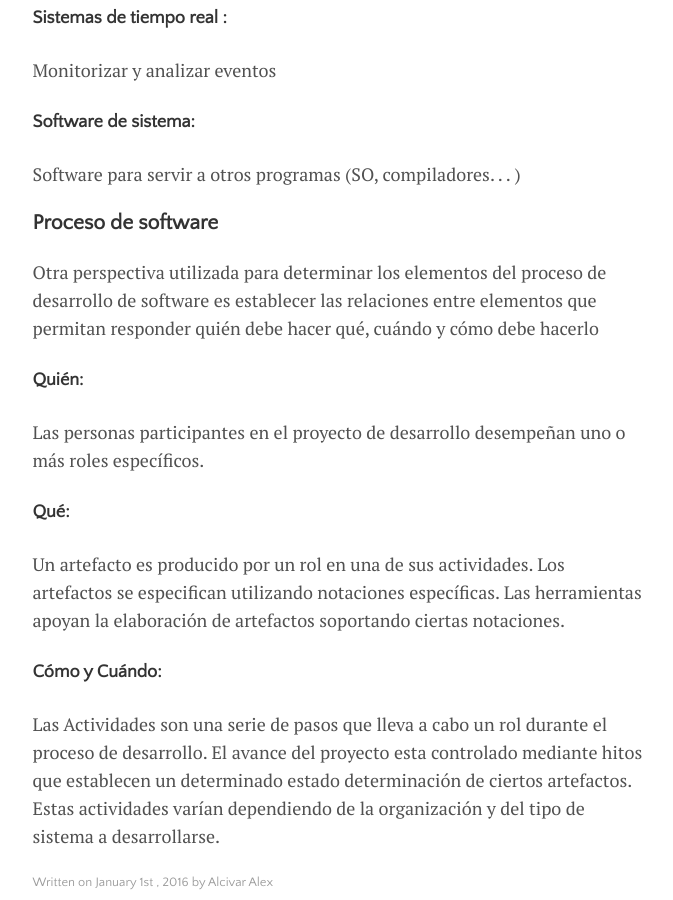
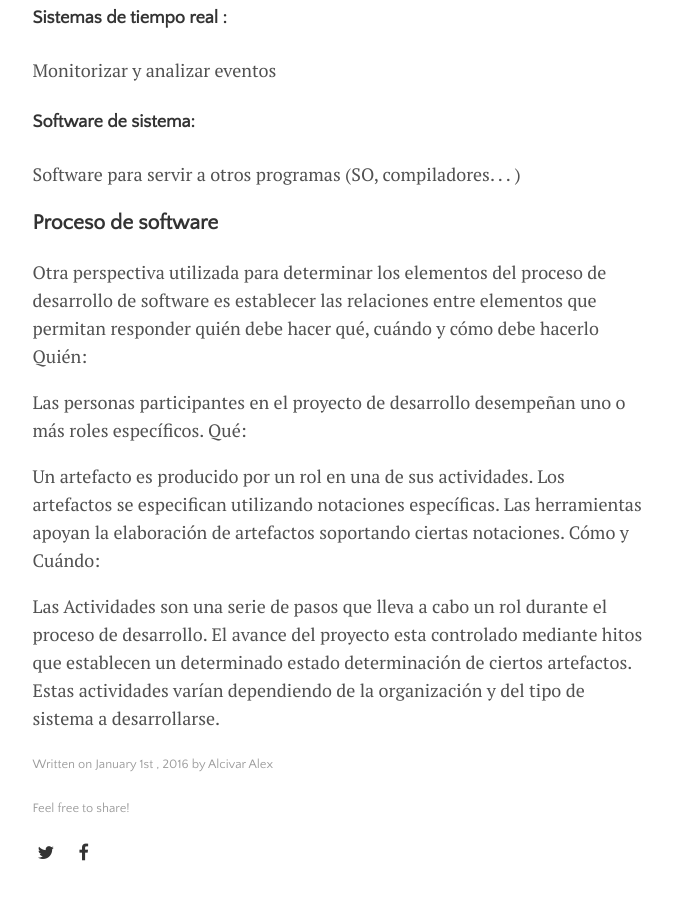
Before and after one commit to Junnlex/Trabajo, a Jekyll site: the page built from _posts/2016-01-01-welcome-to-lagrange.md, in a window 1280 px wide and 900 px high, scrolled down 3482 px. Shown: the whole window, without its empty margins (300-973 px from the left). Built offline with Jekyll 4.4.1, drawn with Linux system fonts in a browser that asks for light colours; part of the change alters nothing that is shown.

```diff
--- a/_posts/2016-01-01-welcome-to-lagrange.md
+++ b/_posts/2016-01-01-welcome-to-lagrange.md
@@ -107,15 +107,18 @@ Software para servir a otros programas (SO, compiladores. . . )
 Otra perspectiva utilizada para determinar los elementos del proceso de
 desarrollo de software es establecer las relaciones entre elementos que
 permitan responder quién debe hacer qué, cuándo y cómo debe hacerlo
-#### Quién:
+Quién:
+
 Las personas participantes en el proyecto de desarrollo
 desempeñan uno o más roles específicos.
-#### Qué:
+Qué:
+
 Un artefacto es producido por un rol en una de sus actividades.
 Los artefactos se especifican utilizando notaciones específicas. Las
 herramientas apoyan la elaboración de artefactos soportando ciertas
 notaciones.
-#### Cómo y Cuándo:
+Cómo y Cuándo:
+
 Las Actividades son una serie de pasos que lleva a
 cabo un rol durante el proceso de desarrollo. El avance del proyecto
 esta controlado mediante hitos que establecen un determinado estado
```
